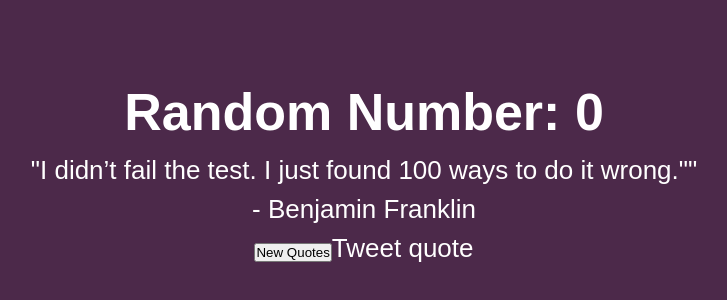
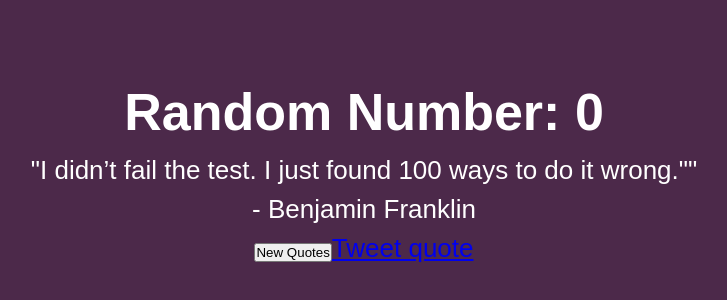
Before and after one commit to humuyar/Build_random_quote_machine, a React (Create React App) app in the folder random-quote-generator/: page / in a window 1280 px wide. Shown: the part 230-530 px from the top of the page, without its empty margins (276-1003 px from the left). Built offline with nearby package versions, Linux system fonts and the light colour scheme; no server answers.

Commit message:
addeed a pass all the test section

```diff
--- a/random-quote-generator/src/App.js
+++ b/random-quote-generator/src/App.js
@@ -45,7 +45,7 @@ function App() {
           - {author}
         </p>
         <button id="new-quote" onClick={()=> getRandomQuote()}>New Quotes</button>
-        <a id="tweet-quote">Tweet quote</a>
+        <a id="tweet-quote" href={encodeURI('http://www.twitter.com/intent/tweet?text=${quote} -${author}')}>Tweet quote</a>
       </div>
       </header>
     </div>
```
